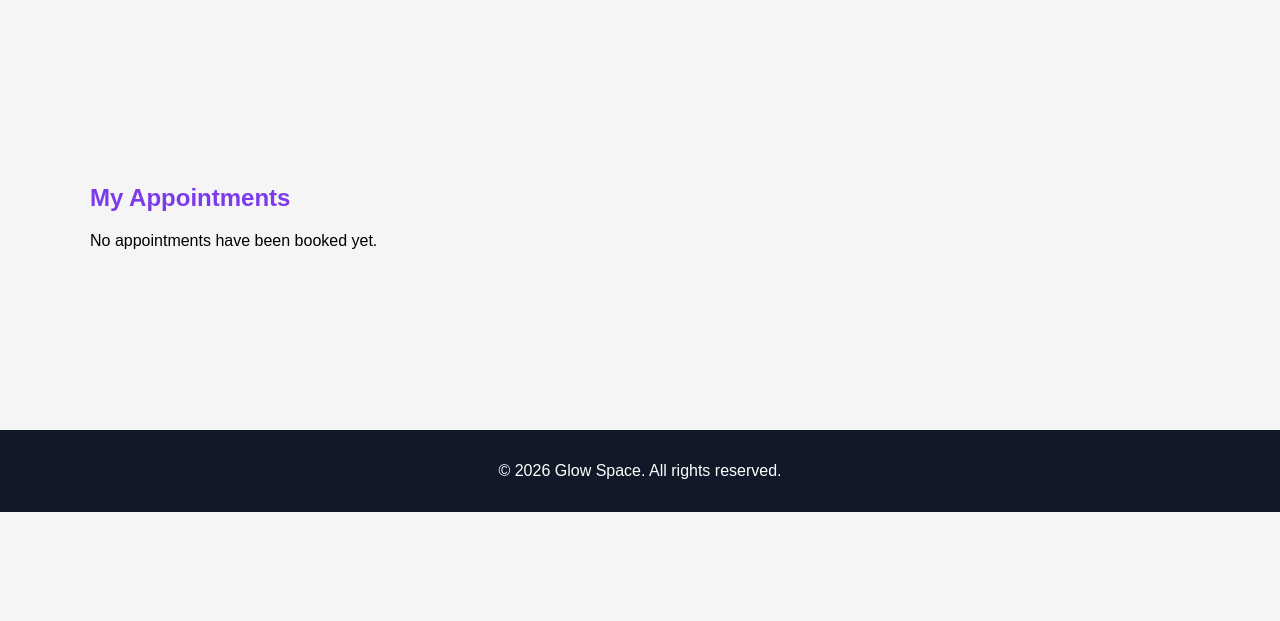
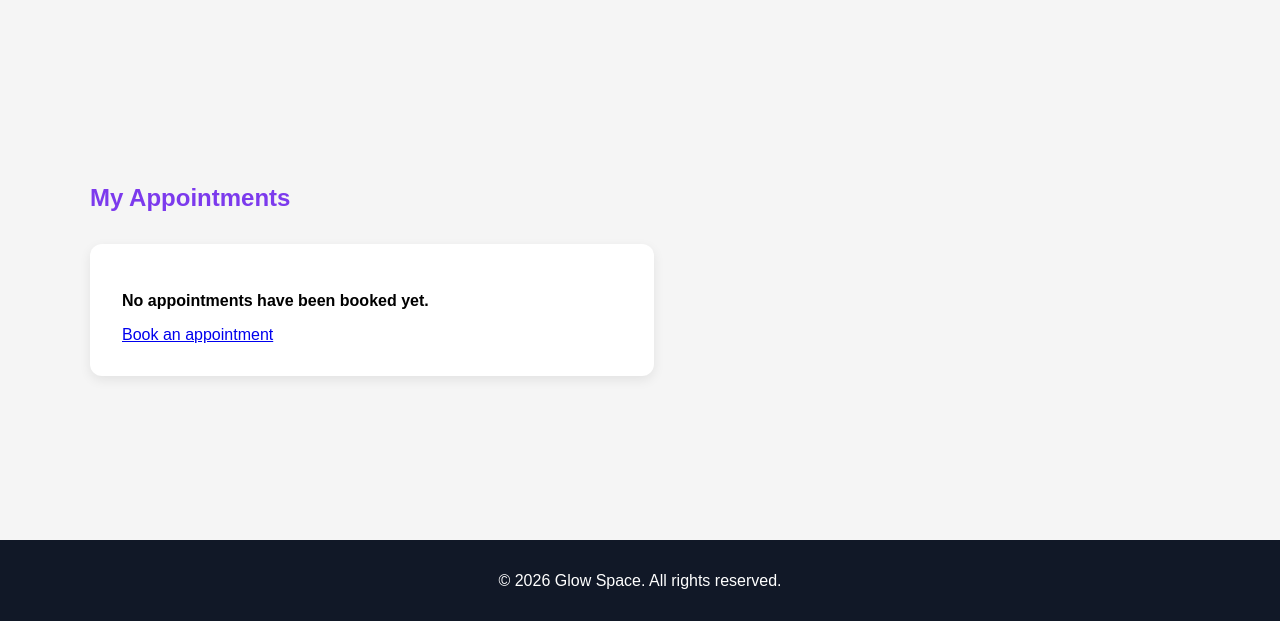
Before and after one commit to vera-com/glow-space, a Django app: template home/templates/home/appointments.html in a window 1280 px wide. Shown: the part 60-681 px from the top of the page. Run offline with Django 5.2, Linux system fonts and the light colour scheme; the template is opened without the code that fills it, so the values that code supplies are empty.

Commit message:
Add empty state for appointments page.

```diff
--- a/home/templates/home/appointments.html
+++ b/home/templates/home/appointments.html
@@ -36,8 +36,14 @@
             {% endfor %}
         </div>
     {% else %}
+    <div class="empty-state">
         <p>No appointments have been booked yet.</p>
-    {% endif %}
+        <a href="{% url 'bookings' %}" class="appointment-action edit-link">
+            Book an appointment
+        </a>
+    </div>
+{% endif %}
+
 </section>
 
 {% endblock %}
--- a/home/views.py
+++ b/home/views.py
@@ -61,7 +61,9 @@ def bookings(request):
 
 
 def appointments(request):
-    bookings = Booking.objects.all()
+    bookings = Booking.objects.order_by(
+        "preferred_date"
+        "preferred_time")
 
     return render(
         request,
--- a/static/css/style.css
+++ b/static/css/style.css
@@ -367,6 +367,20 @@ nav {
     transition: 0.3s ease;
 }
 
+.empty-state {
+    margin-top: 2rem;
+    padding: 2rem;
+    background-color: #ffffff;
+    border-radius: 12px;
+    box-shadow: 0 4px 12px rgba(0, 0, 0, 0.08);
+    max-width: 500px;
+}
+
+.empty-state p {
+    margin-bottom: 1rem;
+    font-weight: 600;
+}
+
 
 /* --------------------
    Footer
```
